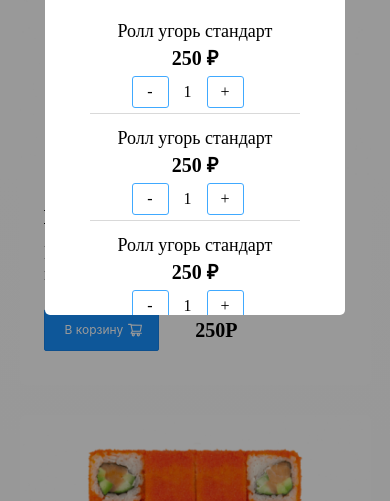
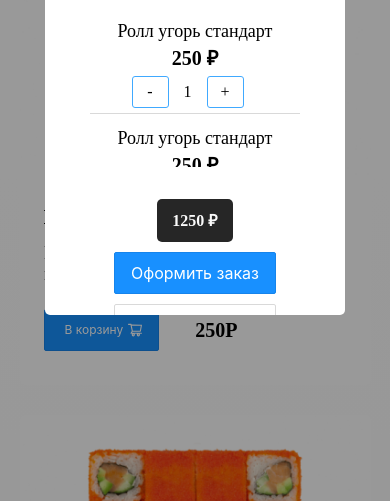
Before and after one commit to ARenatM/Delivery, a plain HTML site: page restaurant.html in a window 390 px wide. Both pictures are taken after a click on the button 346 px from the left and 62 px from the top of the page. Shown: the part 307-808 px from the top of the page. Drawn offline with Linux system fonts and the light colour scheme; a web font is replaced by a local one.

Commit message:
modal...

```diff
--- a/css/styles.css
+++ b/css/styles.css
@@ -805,6 +805,21 @@ a {
   .popup__body {
     height: 100vh;
   }
+  .popup__content {
+    width: 490px;
+    max-height: 400px;
+  }
+
+  .popup__shopping-list {
+    max-height: 150px;
+    overflow-y: auto;
+    overflow-x: hidden;
+    -ms-overflow-style: none;
+  }
+
+  .popup__shopping-list::-webkit-scrollbar {
+    width: 0;
+  }
 }
 
 @media (max-width: 500px) {
```
